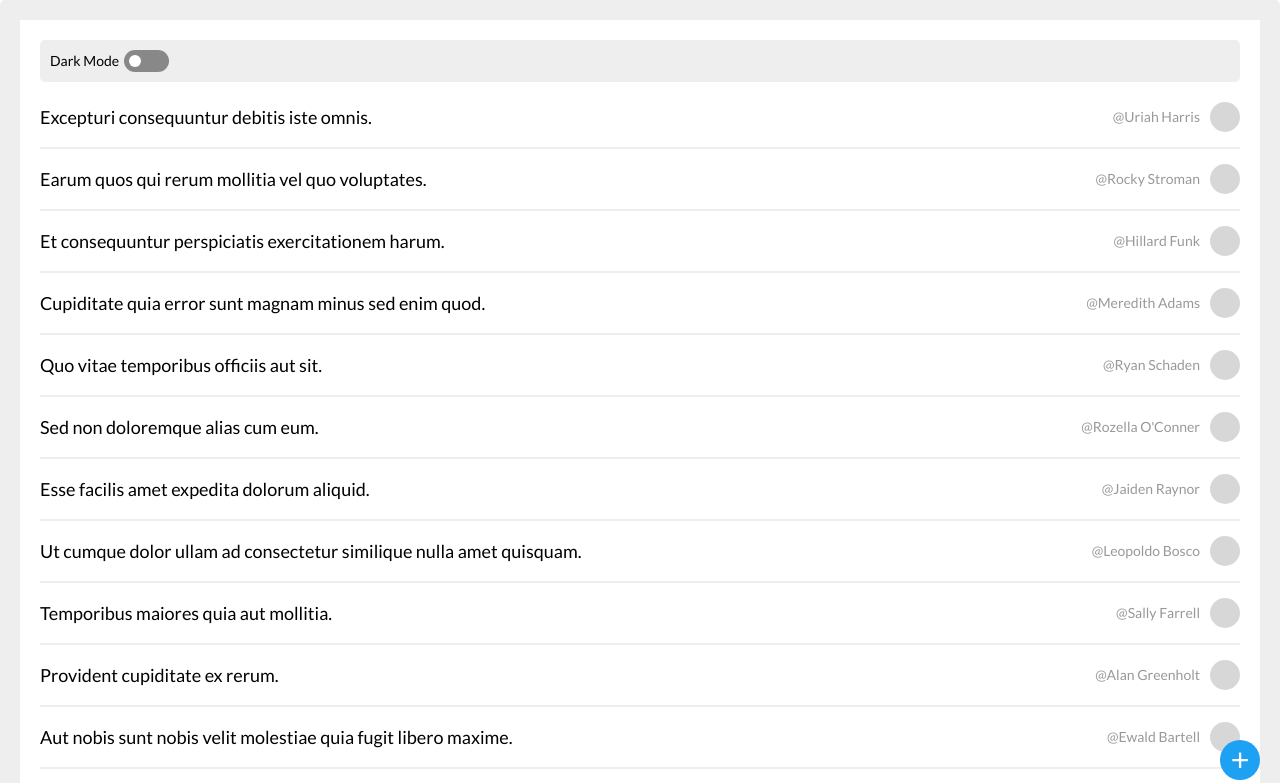
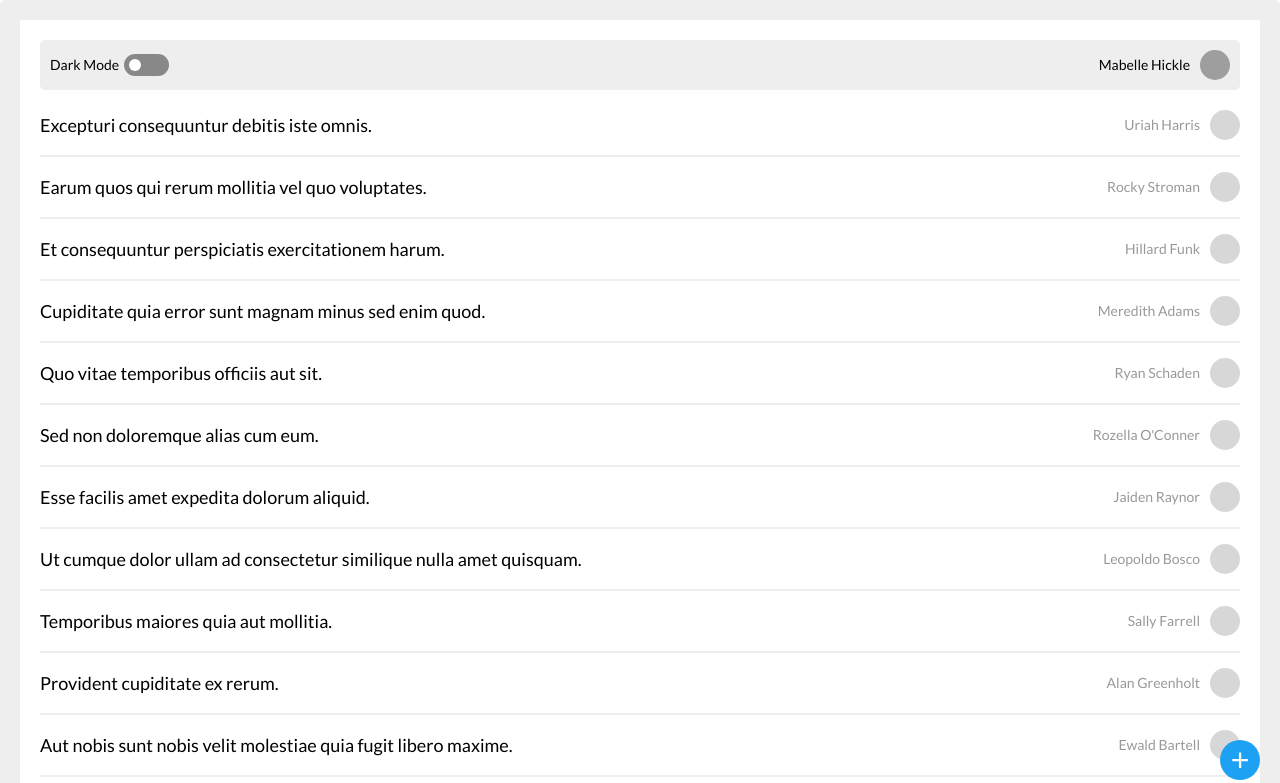
Before and after one commit to hos4m/twitter-clone-react-hooks, a React (Create React App) app: page / in a window 1280 px wide. Shown: the top 783 px of the page. Built offline with nearby package versions, Linux system fonts and the light colour scheme; grey boxes are pictures that could not be loaded.

Commit message:
useMyUser: a custom hook to get user details at once

```diff
--- a/src/components/App/App.js
+++ b/src/components/App/App.js
@@ -5,13 +5,16 @@ import 'font-awesome/css/font-awesome.min.css';
 import { AppContext } from '../../AppContext';
 import Tweet from '../Tweet/Tweet';
 import Timeline from '../Timeline/Timeline';
+import UserWidget from '../UserWidget/UserWidget';
 import useDarkMode from '../../hooks/useDarkMode/useDarkMode';
+import useMyUser from '../../hooks/useMyUser/useMyUser';
 import generateTweets from '../../utils/generateTweets';
 import './app.scss';
 
 export default () => {
   const [tweets, updateTweets] = useState(generateTweets(20));
   const { isDarkMode, DarkModeController } = useDarkMode();
+  const mySuperCoolUser = useMyUser();
 
   const addNewTweet = tweet => {
     updateTweets([tweet, ...tweets]);
@@ -20,9 +23,12 @@ export default () => {
   return (
     <AppContext.Provider value={{ tweets }}>
       <main className={`main-content ${isDarkMode ? 'dark-mode' : ''}`}>
-        <Tweet addNewTweet={tweet => addNewTweet(tweet)} />
-        <DarkModeController />
+        <section className="top-bar">
+          <DarkModeController />
+          <UserWidget user={mySuperCoolUser} />
+        </section>
         <Timeline tweets={tweets} />
+        <Tweet addNewTweet={tweet => addNewTweet(tweet)} user={mySuperCoolUser} />
       </main>
     </AppContext.Provider>
   );
--- a/src/components/App/app.scss
+++ b/src/components/App/app.scss
@@ -10,5 +10,23 @@
   &.dark-mode {
     background-color: #333;
     color: #FFF;
+
+    .top-bar {
+      background-color: #000;
+    }
+  }
+
+  .top-bar {
+    display: flex;
+    align-items: center;
+    justify-content: space-between;
+    margin-bottom: $base-spacing-unit * 2;
+    padding: $base-spacing-unit;
+    background-color: #EEE;
+    border-radius: $border-radius-size;
+
+    .timeline__tweet__author {
+      opacity: 1;
+    }
   }
 }
--- a/src/components/Timeline/Timeline.js
+++ b/src/components/Timeline/Timeline.js
@@ -9,7 +9,7 @@ export default function Timeline() {
     <div key={tweet.uuid} className="timeline__tweet">
       <p className="timeline__tweet__body">{tweet.value}</p>
       <div className="timeline__tweet__author">
-        <span className="timeline__tweet__author__name">@{tweet.author.name}</span>
+        <span className="timeline__tweet__author__name">{tweet.author.name}</span>
         <img
           src={tweet.author.avatar}
           alt={tweet.author.name}
--- a/src/components/Tweet/Tweet.js
+++ b/src/components/Tweet/Tweet.js
@@ -1,21 +1,12 @@
-import React, { useState, useEffect } from 'react';
+import React, { useState } from 'react';
 import Modal from 'react-responsive-modal';
 import { v4 as generateUuid } from 'uuid';
-import faker from 'faker';
 import './tweet.scss';
 
 export default function Tweet(props) {
-  const { addNewTweet } = props;
+  const { addNewTweet, user } = props;
   const [isModalOpen, updateModalVisiblity] = useState(false);
   const [newTweetValue, updateTweetValue] = useState('');
-  const [mySuperCoolUser, updateMySuperCoolUser] = useState({});
-
-  useEffect(() => {
-    updateMySuperCoolUser({
-      name: `${faker.name.firstName()} ${faker.name.lastName()}`,
-      avatar: faker.image.avatar()
-    });
-  }, []);
 
   const newTweetOnSubmit = () => {
     updateTweetValue('');
@@ -24,7 +15,7 @@ export default function Tweet(props) {
       uuid: generateUuid(),
       date: new Date(),
       value: newTweetValue,
-      author: mySuperCoolUser
+      author: user
     });
   };
 
--- /dev/null
+++ b/src/components/UserWidget/UserWidget.js
@@ -0,0 +1,14 @@
+import React from 'react';
+
+export default function UserWidget({ user }) {
+  return (
+    <div className="timeline__tweet__author">
+      <span className="timeline__tweet__author__name">{user.name}</span>
+      <img
+        src={user.avatar}
+        alt={user.name}
+        className="timeline__tweet__author__image"
+      />
+    </div>
+  );
+}
--- a/src/hooks/useDarkMode/dark-mode.scss
+++ b/src/hooks/useDarkMode/dark-mode.scss
@@ -3,17 +3,9 @@
 .dark-mode-controller {
   display: flex;
   align-items: center;
-  margin-bottom: $base-spacing-unit * 2;
-  padding: $base-spacing-unit;
-  background-color: #EEE;
-  border-radius: $border-radius-size;
 
   &__label {
     font-size: 14px;
     margin-right: $base-spacing-unit / 2;
   }
-
-  .dark-mode & {
-    background-color: #000;
-  }
 }
--- /dev/null
+++ b/src/hooks/useMyUser/useMyUser.js
@@ -0,0 +1,15 @@
+import { useState, useEffect } from 'react';
+import faker from 'faker';
+
+export default function useMyUser() {
+  const [mySuperCoolUser, updateMySuperCoolUser] = useState({});
+
+  useEffect(() => {
+    updateMySuperCoolUser({
+      name: `${faker.name.firstName()} ${faker.name.lastName()}`,
+      avatar: faker.image.avatar()
+    });
+  }, []);
+
+  return mySuperCoolUser;
+}
```
